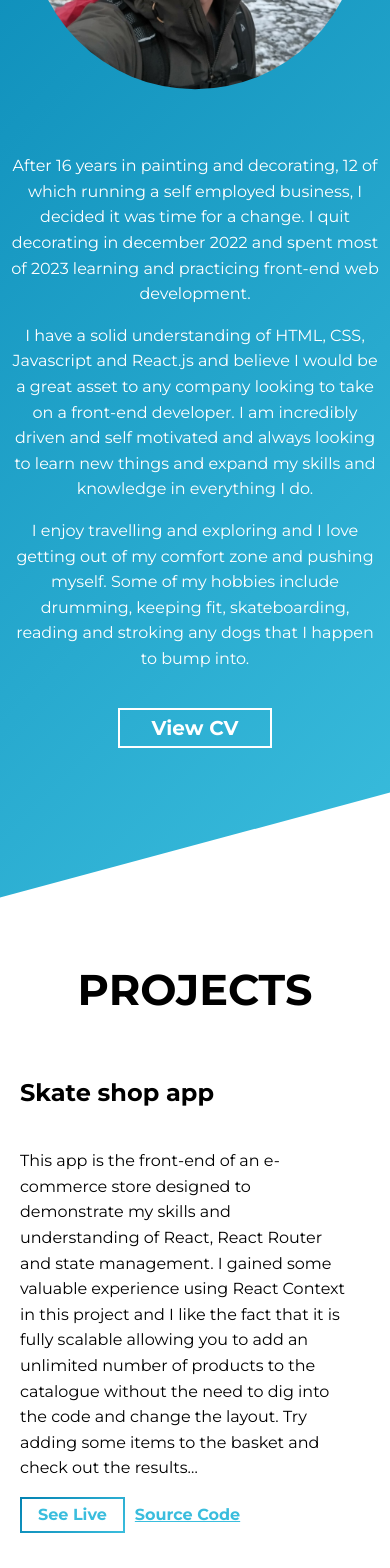
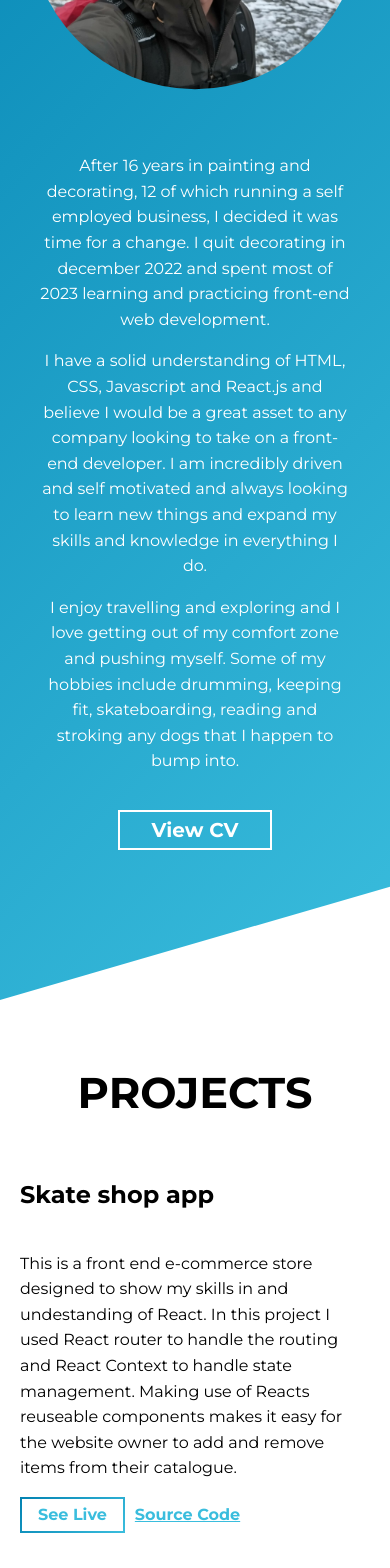
Before and after one commit to Charlton305/portfolio, a React (Vite) app: page / in a window 390 px wide. Shown: the part 1260-2828 px from the top of the page. Built offline with nearby package versions, Linux system fonts and the light colour scheme.

Commit message:
change description of skate app

```diff
--- a/src/assets/projects.js
+++ b/src/assets/projects.js
@@ -6,7 +6,7 @@ const projects = [
   {
     title: "Skate shop app",
     textContent:
-      "This app is the front-end of an e-commerce store designed to demonstrate my skills and understanding of React, React Router and state management. I gained some valuable experience using React Context in this project and I like the fact that it is fully scalable allowing you to add an unlimited number of products to the catalogue without the need to dig into the code and change the layout. Try adding some items to the basket and check out the results…",
+      "This is a front end e-commerce store designed to show my skills in and undestanding of React. In this project I used React router to handle the routing and React Context to handle state management. Making use of Reacts reuseable components makes it easy for the website owner to add and remove items from their catalogue.",
     image: skateShopImage,
     liveSite: "https://skate-shop.charltonwebdev.com",
     sourceCode: "https://github.com/Charlton305/e-commerce-project"
@@ -14,7 +14,7 @@ const projects = [
   {
     title: "Static pub website",
     textContent:
-      "A static website to show my skills in CSS and responsiveness. I decided to go back to basics with this project using only vanilla JavaScript and no frameworks as it had been a while since I had built anything in this way. It was nice to get some more experience in building a front-end project without frameworks and libraries as I believe it is important to have a solid understanding of the fundamentals.",
+      "A static website to show my skills in CSS and responsiveness. I decided to go back to basics with this project using only vanilla HTML, CSS and JavaScript without the use of any frameworks or libraries. It was nice to get some more experience in building a front-end project in this way as I believe it is important to have a solid understanding of the fundamentals to use alongside the frameworks.",
     image: pubWebsiteImage,
     liveSite: "https://white-horse.charltonwebdev.com",
     sourceCode: "https://github.com/Charlton305/pub-project"
--- a/src/assets/styles/components/_about-me.scss
+++ b/src/assets/styles/components/_about-me.scss
@@ -58,8 +58,11 @@
 
   @media (max-width: 900px) {
     margin-top: 2rem;
-    max-width: 95%;
+    max-width: 80%;
+    margin-left: 2rem;
+    margin-right: 2rem;
     padding: 0;
-    width: 55rem;
+    width: auto;
+    // width: 55rem;
   }
 }
```
